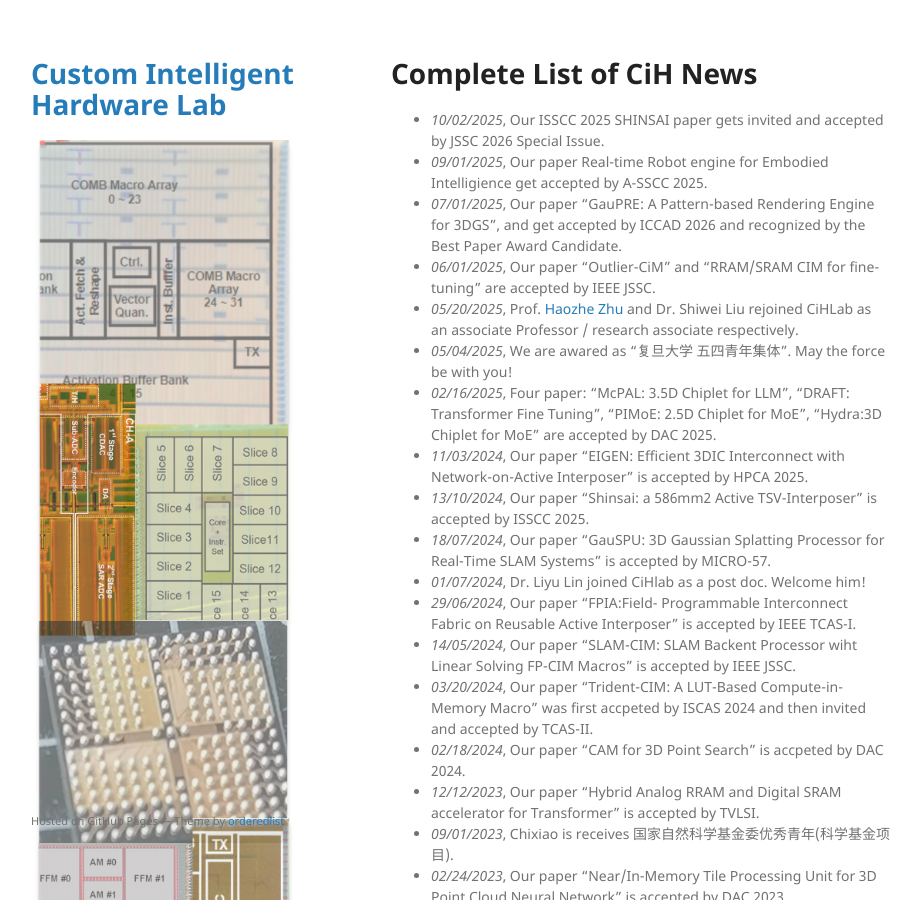
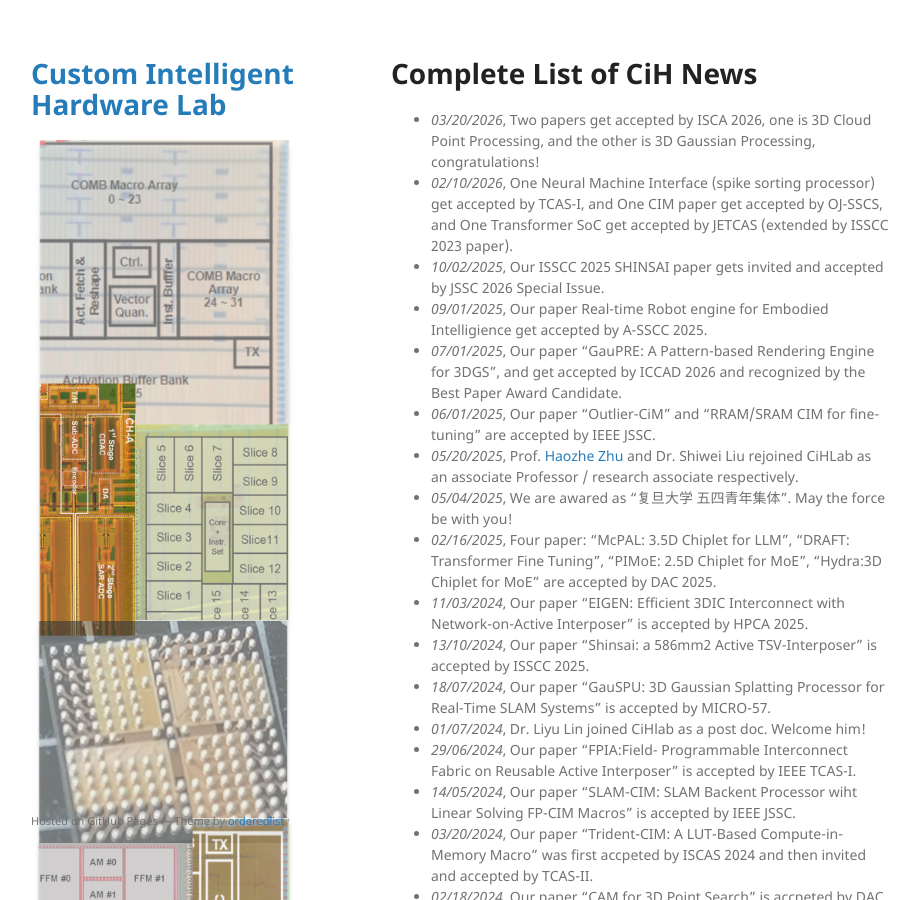
Before and after one commit to cihlab/cihlab.github.io, a Jekyll site: the page built from news.md, in a window 1280 px wide and 900 px high. Shown: the whole window, without its empty margins (179-1100 px from the left). Built offline with Jekyll 4.4.1, drawn with Linux system fonts in a browser that asks for light colours; our own code applies the rules of GitHub Pages for plain Markdown files.

Commit message:
Update news.md: add 2026 news entries

```diff
--- a/news.md
+++ b/news.md
@@ -4,6 +4,8 @@ layout: default
 
 # Complete List of CiH News
 
+* _03/20/2026_, Two papers get accepted by ISCA 2026, one is 3D Cloud Point Processing, and the other is 3D Gaussian Processing, congratulations!
+* _02/10/2026_, One Neural Machine Interface (spike sorting processor) get accepted by TCAS-I, and One CIM paper get accepted by OJ-SSCS, and One Transformer SoC get accepted by JETCAS (extended by ISSCC 2023 paper).
 * _10/02/2025_, Our ISSCC 2025 SHINSAI paper gets invited and accepted by JSSC 2026 Special Issue.
 * _09/01/2025_, Our paper Real-time Robot engine for Embodied Intelligience get accepted by A-SSCC 2025.
 * _07/01/2025_, Our paper "GauPRE: A Pattern-based Rendering Engine for 3DGS", and get accepted by ICCAD 2026 and recognized by the Best Paper Award Candidate.
```
